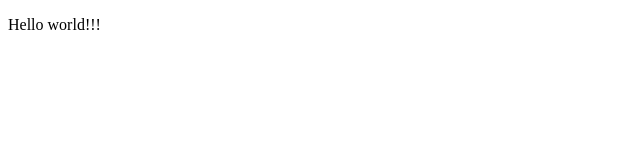
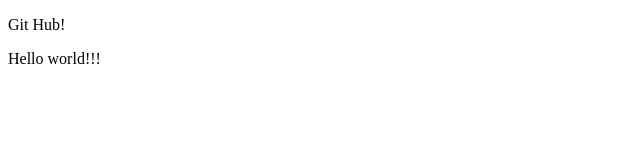
Before and after one commit to Deniska82/project1, a plain HTML site: page index.html in a window 1280 px wide. Shown: the whole page, without its empty margins (0-640 px from the left). Drawn offline with Linux system fonts and the light colour scheme.

Commit message:
second!!

```diff
--- a/index.html
+++ b/index.html
@@ -6,7 +6,7 @@
     <title>Document</title>
 </head>
 <body>
-
+<p>Git Hub!</p>
 <p>Hello world!!!</p>
 
 <script src="js/script.js"></script>
```
